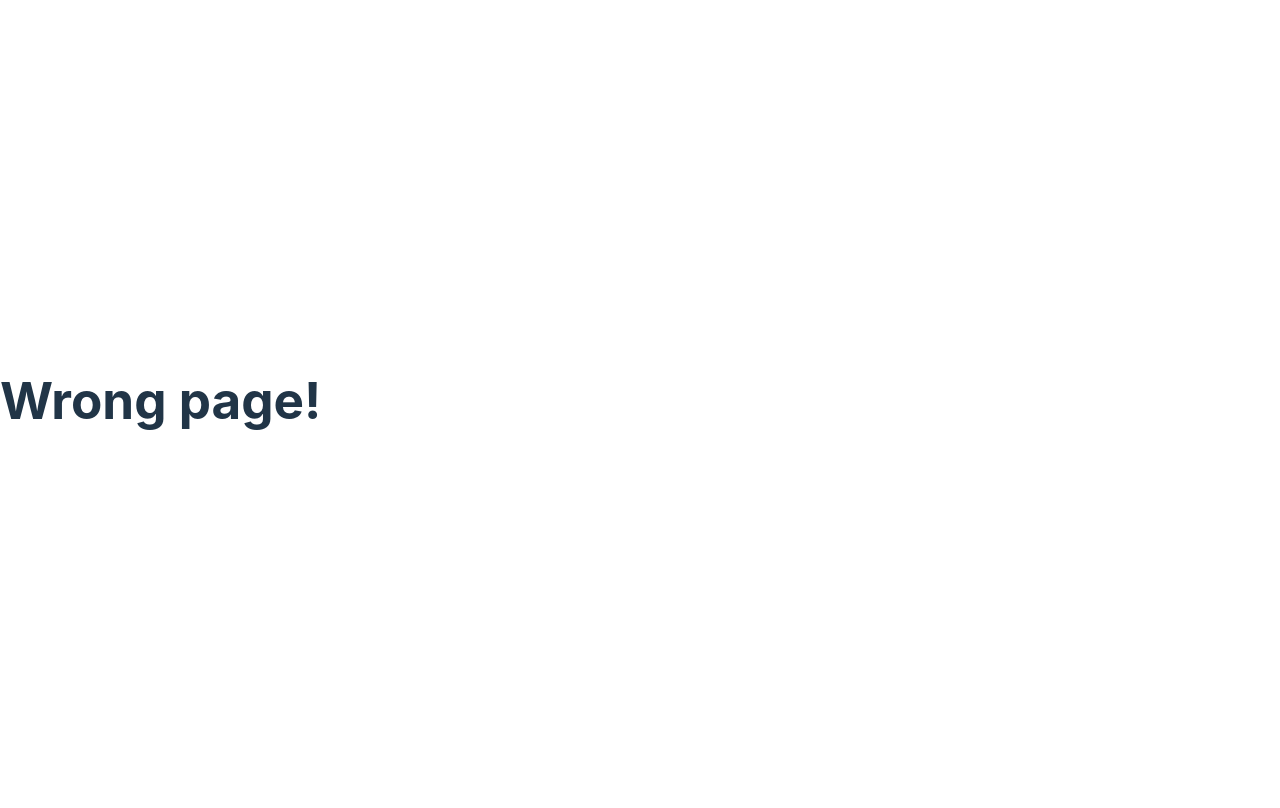
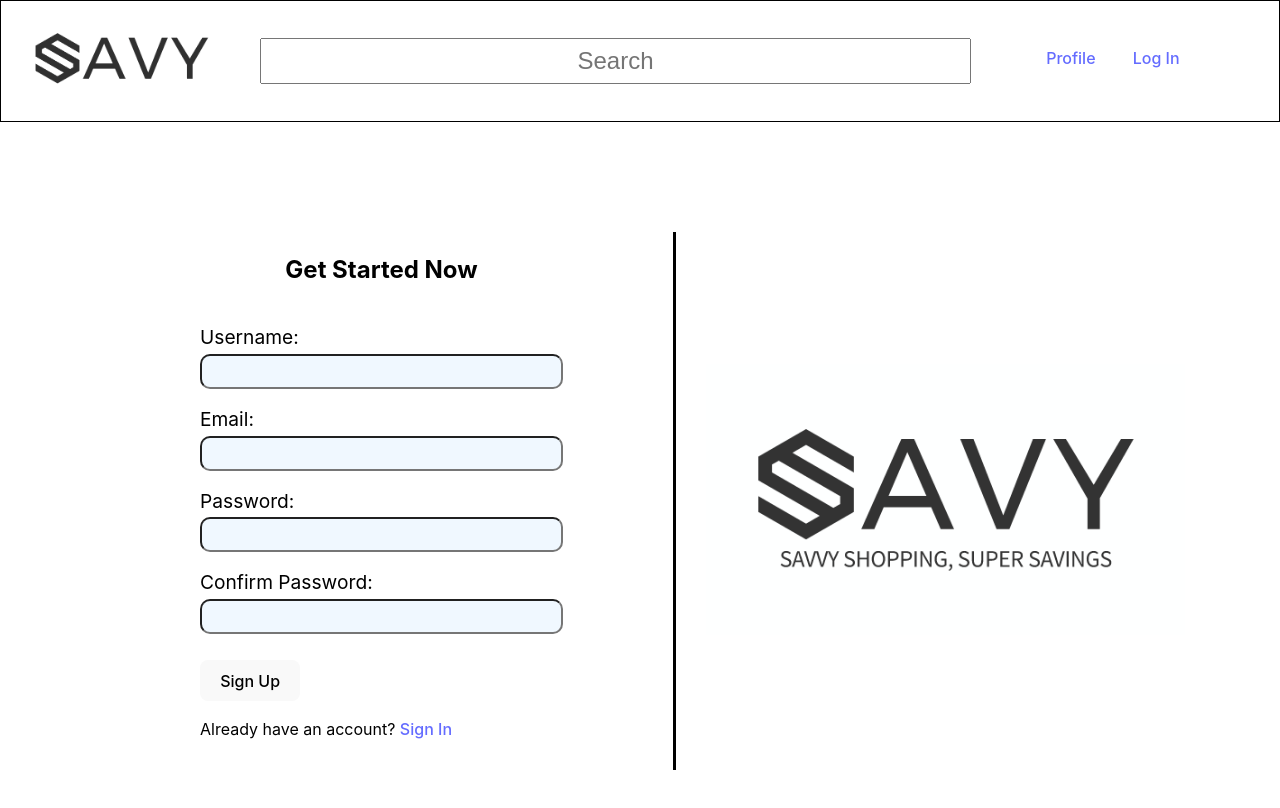
Before and after one commit to alexbradshaw/Odin-Fork-Bombing-Squad, a React (Vite) app in the folder client/: page /signUp in a window 1280 px wide. Before the commit this address had no page. Shown: the top 808 px of the page. Built offline with nearby package versions, Linux system fonts and the light colour scheme; some icons are missing.

Commit message:
Added SignUp Page, SignUp Styling

```diff
--- a/client/src/Pages/SignInPage/SignIn.css
+++ b/client/src/Pages/SignIn/SignIn.css
@@ -24,6 +24,10 @@
     /* justify-content: center; */
 }
 
+#gay {
+    color: black;
+}
+
 .innerDivs {
     background-color: white;
 }
@@ -38,7 +42,7 @@
     float: right;
     display: flex;
     align-items: center;
-    height: 90%;
+    height: 465px;
 }
 
 #logo {
--- a/client/src/Pages/SignInPage/SignIn.jsx
+++ b/client/src/Pages/SignIn/SignIn.jsx
@@ -1,7 +1,5 @@
 import './SignIn.css'
-import defaultImage from '../../Images/default_image.png';
-import SellerInfo from '../../Components/SingleItem/SellerInfo';
-import React, { useState, useEffect } from 'react';
+import React, { useState } from 'react';
 import { login } from '../../utils/API';
 
 const Login = () => {
@@ -45,6 +43,8 @@ const Login = () => {
             </div>
             <div>
               <button id='signInButton' type="submit">Sign In</button>
+
+              <p id='gay'>Don't have an account? <a href='/SignUp'>Sign Up</a></p>
             </div>
           </form>
           </div>
--- /dev/null
+++ b/client/src/Pages/SignUp/SignUp.css
@@ -0,0 +1,101 @@
+/* SignUp.css */
+#bottomSection2 {
+    background-color: rgb(255, 255, 255);
+    width: 100%;
+    display: flex;
+    height: 720px;
+    justify-content: center;
+    flex-wrap: nowrap;
+    align-items: center;
+}
+
+/* Container styling */
+#formHolder2 {
+    width: 33%;
+    float: left;
+    border-right: solid black;
+    border-width: 3px;
+    padding: 0% 10% 12.5%;
+    height: 400px;
+}
+
+#gay {
+    color: black;
+}
+
+.innerDivs {
+    background-color: white;
+}
+
+.holder2 {
+    width: 1100px;
+    height: 500px;
+}
+
+#rightImage2 {
+    width: 44%;
+    float: right;
+    display: flex;
+    align-items: center;
+    height: 535px;
+}
+
+#logo2 {
+    width: 99%;
+}
+
+/* Heading styling */
+
+#test2 {
+    text-align: center;
+    margin-bottom: 35px;
+    color: black;
+}
+
+/* Input styling */
+label {
+    display: block;
+    margin-bottom: 2px;
+    color: black;
+    font-weight: 400;
+    font-size: larger;
+}
+
+/* input {
+    width: 100%;
+    padding: 08px;
+    margin-bottom: 16px;
+    margin-top: 0px;
+    box-sizing: border-box;
+} */
+
+.loginInput {
+    width: 100%;
+    padding: 8px;
+    margin-bottom: 16px;
+    margin-top: 0px;
+    box-sizing: border-box;
+    background-color: aliceblue;
+    border-radius: 10px;
+    color: black;
+    /* color:aqua; */
+}
+
+/* Button styling */
+/* button {
+    margin-top: 10px;
+    width: 100%;
+    background-color: #c7c5c5;
+    color: #000000;
+    padding: 10px;
+    border-radius: 10px;
+    border: 3px black;
+} */
+
+#signUpButton {
+    margin-top: 10px;
+}
+
+/* button:hover {
+    back
+} */
--- /dev/null
+++ b/client/src/Pages/SignUp/SignUp.jsx
@@ -0,0 +1,84 @@
+import './SignUp.css'
+import React, { useState } from 'react';
+import { login } from '../../utils/API';
+
+const SignUp = () => {
+  // State for handling user input
+  const [userOrEmail, setuserOrEmail] = useState('');
+  const [password, setPassword] = useState('');
+
+  const submitLogin = (e) => {
+    e.preventDefault(); // prevents page from refreshing
+    login({ userOrEmail, password });
+  };
+
+  return (
+    <div id='bottomSection2'>
+        <div className='holder2'>
+          <div id='formHolder2' className='innerDivs'>
+          <h2 id='test2'>Get Started Now</h2>
+          <form onSubmit={submitLogin}>
+            <div>
+              <label htmlFor="userOrEmail">Username:</label>
+              <input
+                className='loginInput'
+                type="text"
+                // have an expression to determine if they are using a userOrEmail
+                // or an email
+                // then, set id to the according one?
+                value={userOrEmail}
+                onChange={(e) => setuserOrEmail(e.target.value)}
+                required
+              />
+            </div>
+            <div>
+              <label htmlFor="userOrEmail2">Email:</label>
+              <input
+                className='loginInput'
+                type="text"
+                // have an expression to determine if they are using a userOrEmail
+                // or an email
+                // then, set id to the according one?
+                value={userOrEmail}
+                onChange={(e) => setuserOrEmail(e.target.value)}
+                required
+              />
+            </div>
+            <div>
+              <label  htmlFor="password">Password:</label>
+              <input
+                type="password"
+                className='loginInput'
+                value={password}
+                onChange={(e) => setPassword(e.target.value)}
+                required
+              />
+            </div>
+            <div>
+              <label  htmlFor="password">Confirm Password:</label>
+              <input
+                type="password"
+                className='loginInput'
+                value={password}
+                onChange={(e) => setPassword(e.target.value)}
+                required
+                // TODO: CHANGE THE OnChange function
+              />
+            </div>
+            <div>
+              <button id='signUpButton' type="submit">Sign Up</button>
+
+              <p id='gay'>Already have an account? <a href='/Login'>Sign In</a></p>
+            </div>
+          </form>
+          </div>
+          <div id='rightImage2' className='innerDivs'>
+            <img src="/full.png" alt="SAVY logo" id='logo' />
+          </div>
+        </div>
+    </div>
+
+  );
+};
+
+export default SignUp;
```
Also changed, not shown: client/src/main.jsx (+6 -1 lines).
